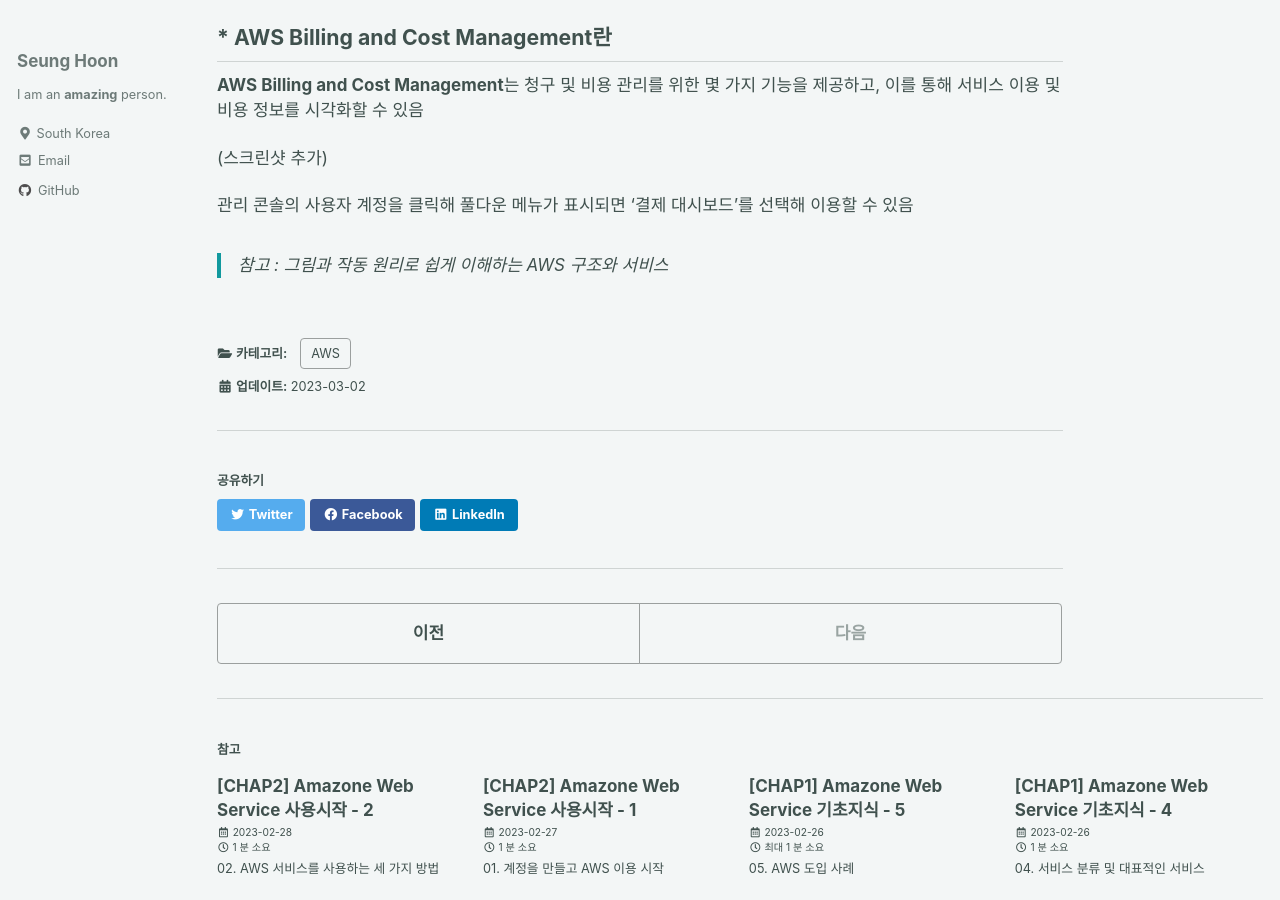
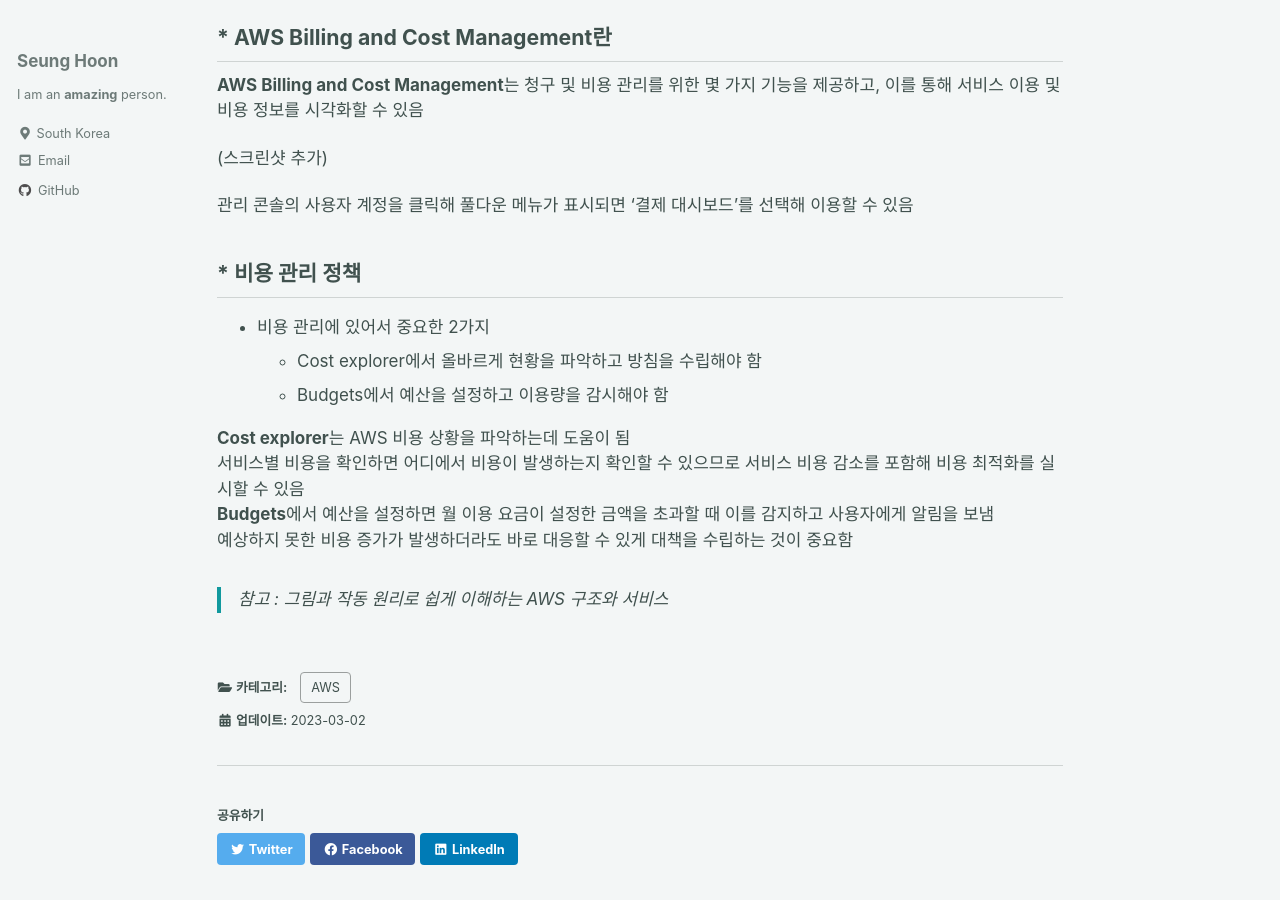
Before and after one commit to ibk01161/ibk01161.github.io, a Jekyll site: the page built from _posts/2023-03-02-aws2_033.md, in a window 1280 px wide and 900 px high, scrolled down 379 px. Built offline with Jekyll 4.4.1, drawn with Linux system fonts in a browser that asks for light colours; cached includes are drawn as plain includes.

Commit message:
Add Post

```diff
--- a/_posts/2023-03-02-aws2_033.md
+++ b/_posts/2023-03-02-aws2_033.md
@@ -20,4 +20,17 @@ AWS 서비스의 요금 체계는 서비스마다 다르지만, 어떤 서비스
 
 관리 콘솔의 사용자 계정을 클릭해 풀다운 메뉴가 표시되면 '결제 대시보드'를 선택해 이용할 수 있음
 
+
+## * 비용 관리 정책
+
+* 비용 관리에 있어서 중요한 2가지
+  - Cost explorer에서 올바르게 현황을 파악하고 방침을 수립해야 함
+  - Budgets에서 예산을 설정하고 이용량을 감시해야 함
+
+**Cost explorer**는 AWS 비용 상황을 파악하는데 도움이 됨
+서비스별 비용을 확인하면 어디에서 비용이 발생하는지 확인할 수 있으므로 서비스 비용 감소를 포함해 비용 최적화를 실시할 수 있음
+**Budgets**에서 예산을 설정하면 월 이용 요금이 설정한 금액을 초과할 때 이를 감지하고 사용자에게 알림을 보냄
+예상하지 못한 비용 증가가 발생하더라도 바로 대응할 수 있게 대책을 수립하는 것이 중요함
+
+
 > 참고 : 그림과 작동 원리로 쉽게 이해하는 AWS 구조와 서비스
```
